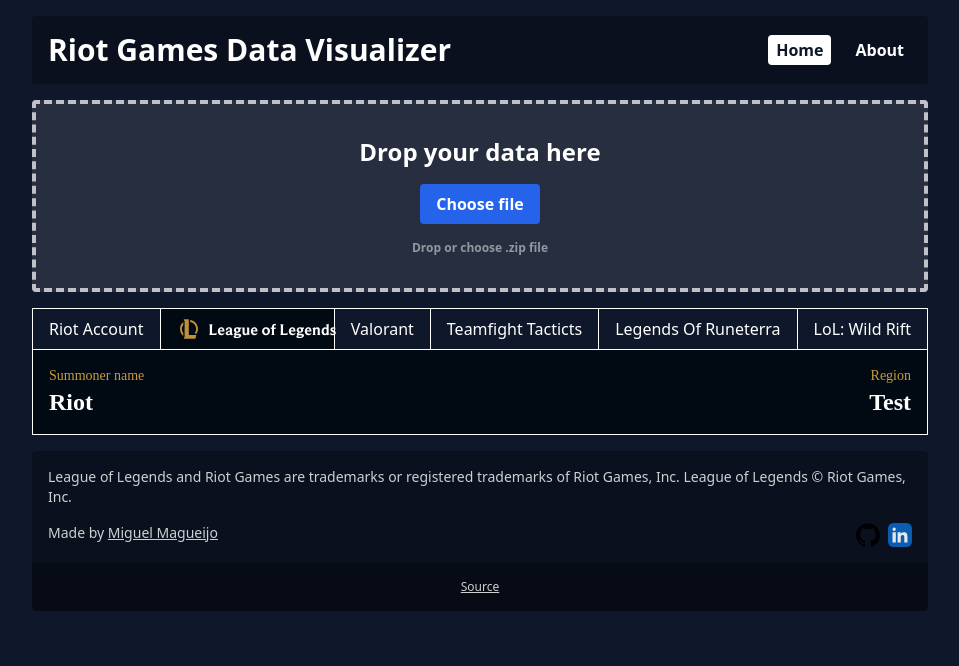
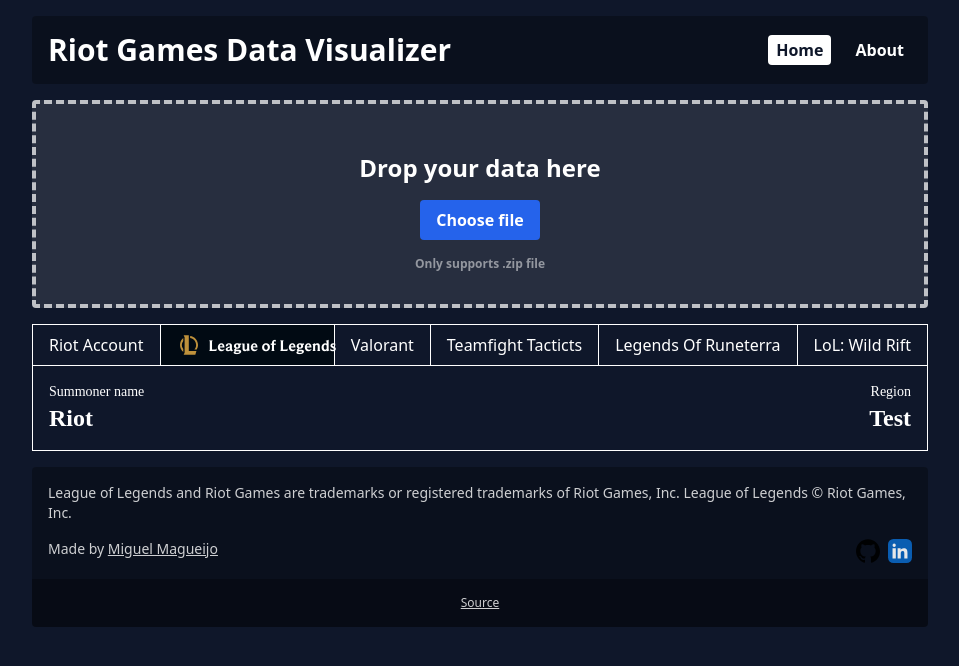
Before and after one commit to miguelmagueijo/Riot-Games-Data-Visualizer, a React (Vite) app: page / in a window 1280 px wide. Shown: the top 666 px of the page, without its empty margins (160-1119 px from the left). Built offline with nearby package versions, Linux system fonts and the light colour scheme; a web font is replaced by a local one.

Commit message:
Add React-Dropzone, colors and active style;
Added react-dropzone and change drop zone in ap.tsx (not final);
Added all league grey and gold colors;
Rename color "leagueGolden" to "leagueGold";
Rename color "leagueHextec" to "leagueHextecBlack"

```diff
--- a/package.json
+++ b/package.json
@@ -10,7 +10,8 @@
   },
   "dependencies": {
     "react": "^18.2.0",
-    "react-dom": "^18.2.0"
+    "react-dom": "^18.2.0",
+    "react-dropzone": "^14.2.3"
   },
   "devDependencies": {
     "@types/react": "^18.0.27",
--- a/src/App.css
+++ b/src/App.css
@@ -15,6 +15,6 @@
     background-color: #010A13;
 }
 
-.game-list #league:hover {
-    color: #C89B3C;
+.game-list #league.active {
+    @apply text-leagueGold4
 }
--- a/src/App.tsx
+++ b/src/App.tsx
@@ -5,6 +5,7 @@
 import RiotAccount from "./routes/RiotAccount/RiotAccount";
 import leagueLogo from "./assets/LoLGold.svg";
 import { useState } from "react";
+import { useDropzone } from "react-dropzone";
 
 export type GameTabs = {
 	Riot: JSX.Element,
@@ -25,24 +26,30 @@
 }
 
 function App() {
-	const [currTab, setCurrTab] = useState<JSX.Element>(tabs.Riot);
+	const { acceptedFiles, getRootProps, getInputProps, open } = useDropzone({
+		accept: { "application/zip": [".zip"] },
+		noClick: true,
+		noKeyboard: true
+	});
+	const [ currTab, setCurrTab ] = useState<JSX.Element>(tabs.Riot);
 
 	return (
 		<div className="max-w-4xl mx-auto space-y-4 py-4">
 			<Navbar />
 			{/* Drop file area */}
-			<div id="dropArea" className="border-4 border-dashed border-white/70 rounded py-8 flex justify-center items-center space-y-4 flex-col bg-white/10">
+			<div id="dropArea" {...getRootProps({ className: "border-4 border-dashed border-white/70 rounded py-8 flex justify-center items-center space-y-4 flex-col bg-white/10" })}>
+				<input { ...getInputProps() } />
 				<h2 className="text-2xl font-bold">Drop your data here</h2>
-				<button className="px-4 py-2 bg-blue-600 hover:bg-blue-700 duration-300 rounded font-bold">Choose file</button>
-				<span className="text-xs font-semibold text-white/50">Drop or choose .zip file</span>
+				<button className="px-4 py-2 bg-blue-600 hover:bg-blue-700 duration-300 rounded font-bold" onClick={open}>Choose file</button>
+				{/* <h3 className="px-4 py-2 duration-300 rounded font-bold text-white/70">Click here to choose file</h3> */}
+				<span className="text-xs font-semibold text-white/50">Only supports .zip file</span>
 			</div>
 			{/* Tabs */}
 			<div>
 				<ul className="flex game-list">
 					<li onClick={() => { setCurrTab(tabs.Riot) }}>Riot Account</li>
 					{/* <li id="league">LoL</li> */}
-					<button></button>
-					<li id="league" onClick={() => { setCurrTab(tabs.League) }}>
+					<li id="league" className={ `${currTab === tabs.League ? "active" : ""} hover:text-leagueGold2 duration-300` }  onClick={() => { setCurrTab(tabs.League) }}>
 						<img src={leagueLogo} alt="League Of Legends Logo" />
 						<span className="block">League of Legends</span>
 					</li>
--- a/tailwind.config.cjs
+++ b/tailwind.config.cjs
@@ -7,10 +7,21 @@
   theme: {
     extend: {
       colors: {
-        leagueHextec: "#010A13",
-        leagueGolden1: "#F0E6D2",
-        leagueGolden4: "#C89B3C",
+        leagueHextecBlack: "#010A13",
+        leagueGold1: "#F0E6D2",
+        leagueGold2: "#C8AA6E",
+        leagueGold3: "#C8AA6E",
+        leagueGold4: "#C89B3C",
+        leagueGold5: "#785A28",
+        leagueGold6: "#463714",
+        leagueGold7: "#32281E",
         leagueGrey1: "#A09B8C",
+        leagueGrey1_5: "#5B5A56",
+        leagueGrey2: "#3C3C41",
+        leagueGrey3: "#1E2328",
+        leagueGreyCool: "#1E282D"
+        // valoBackground: "#161928",
+
       },
       fontFamily: {
         beaufortforlol: ["Beaufort For LoL"],
```
Also changed, not shown: src/routes/LeagueOfLegends/LeagueOfLegends.tsx (+24 -24 lines), 1 other file (tests, documents, lock files or other folders).
